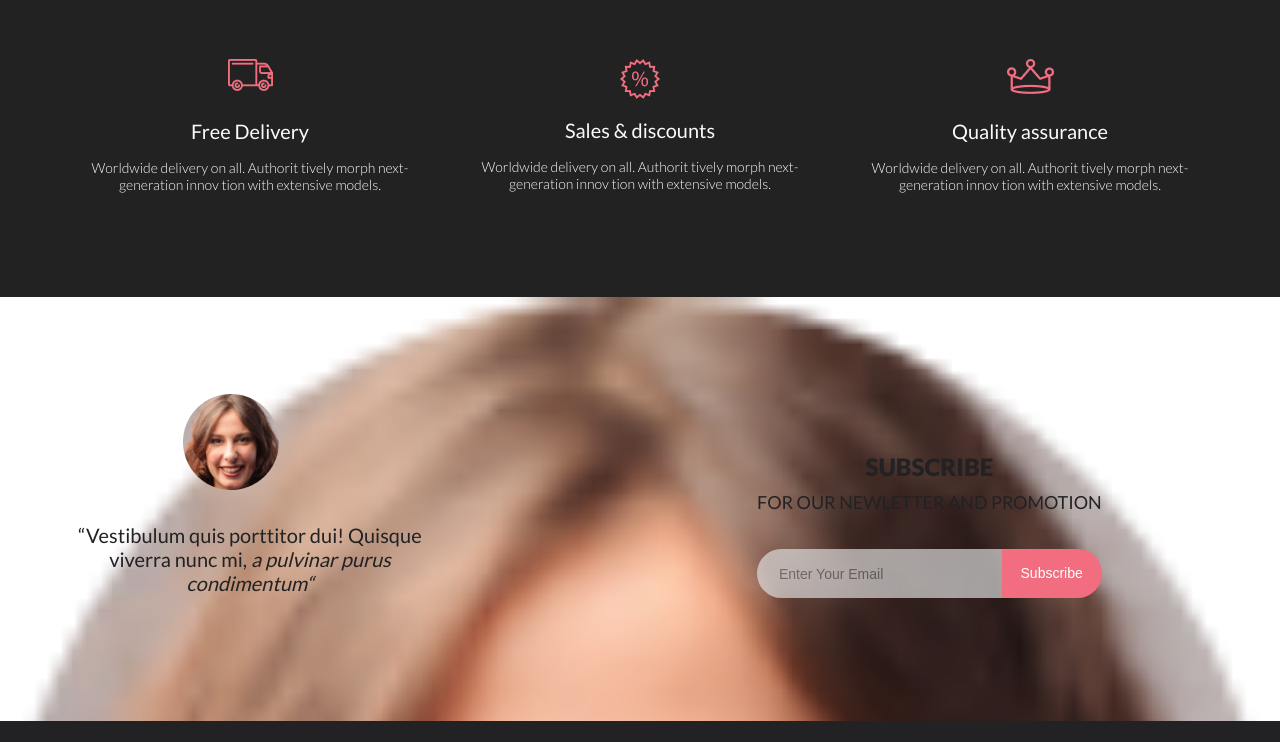
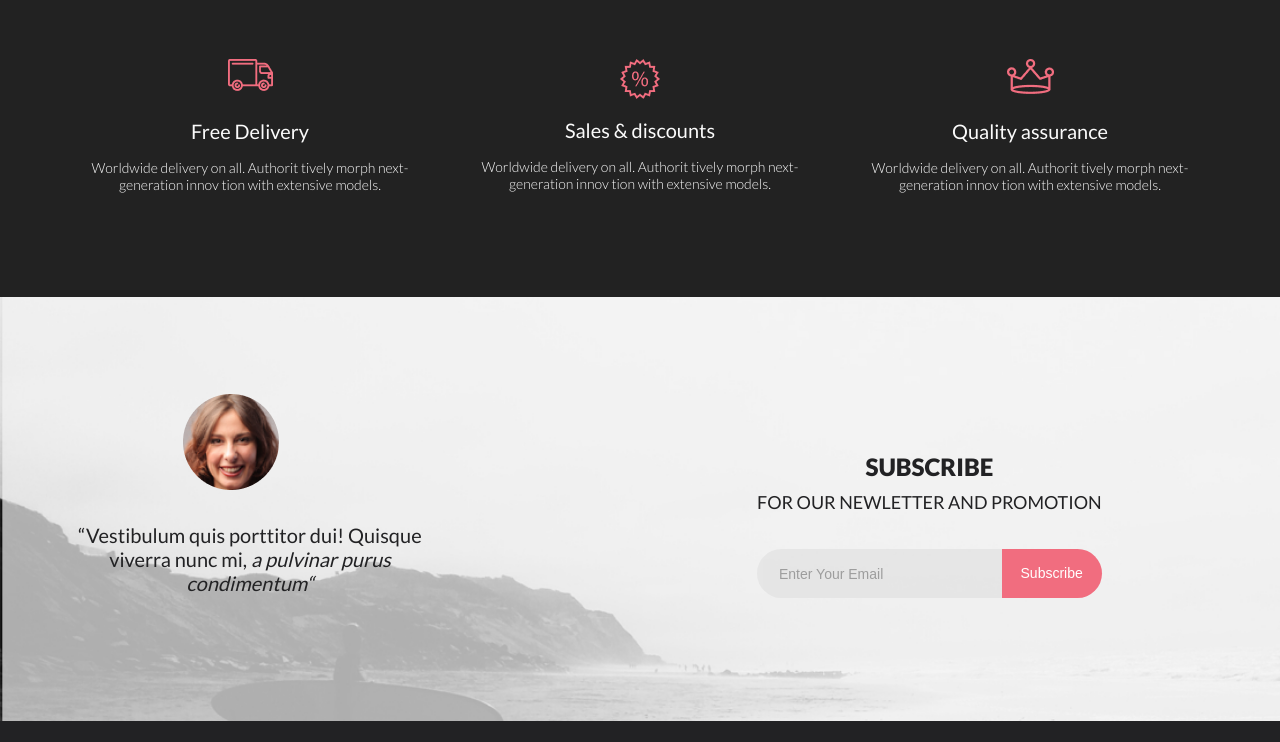
Before and after one commit to SHIVERSKIKH/THE_BRAND_OF_LUXERIOUS_FASHION-project, a plain HTML site: page index.html in a window 1280 px wide. Shown: the part 3056-3798 px from the top of the page. Drawn offline with Linux system fonts and the light colour scheme.

Commit message:
added footer

```diff
--- a/css/style.css
+++ b/css/style.css
@@ -596,7 +596,7 @@ input[type="checkbox"]:checked ~ .box {
     color: #FBFBFB;
 }
 .footer {
-    background: url(../img/background-feedback.png);
+    background: url(../img/footer-background.jpg);
     background-repeat: no-repeat;
     background-size: cover;
 }
```
